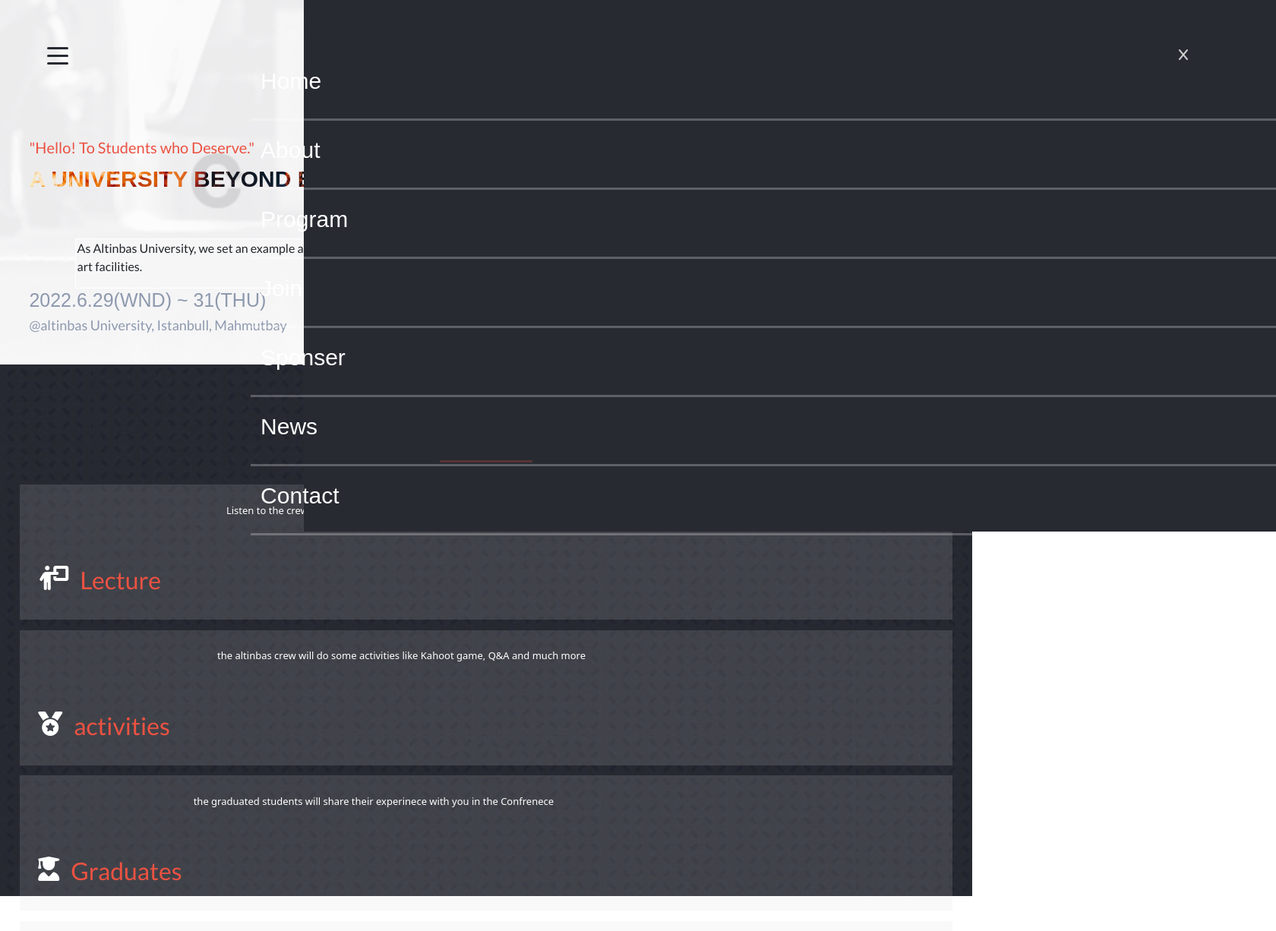
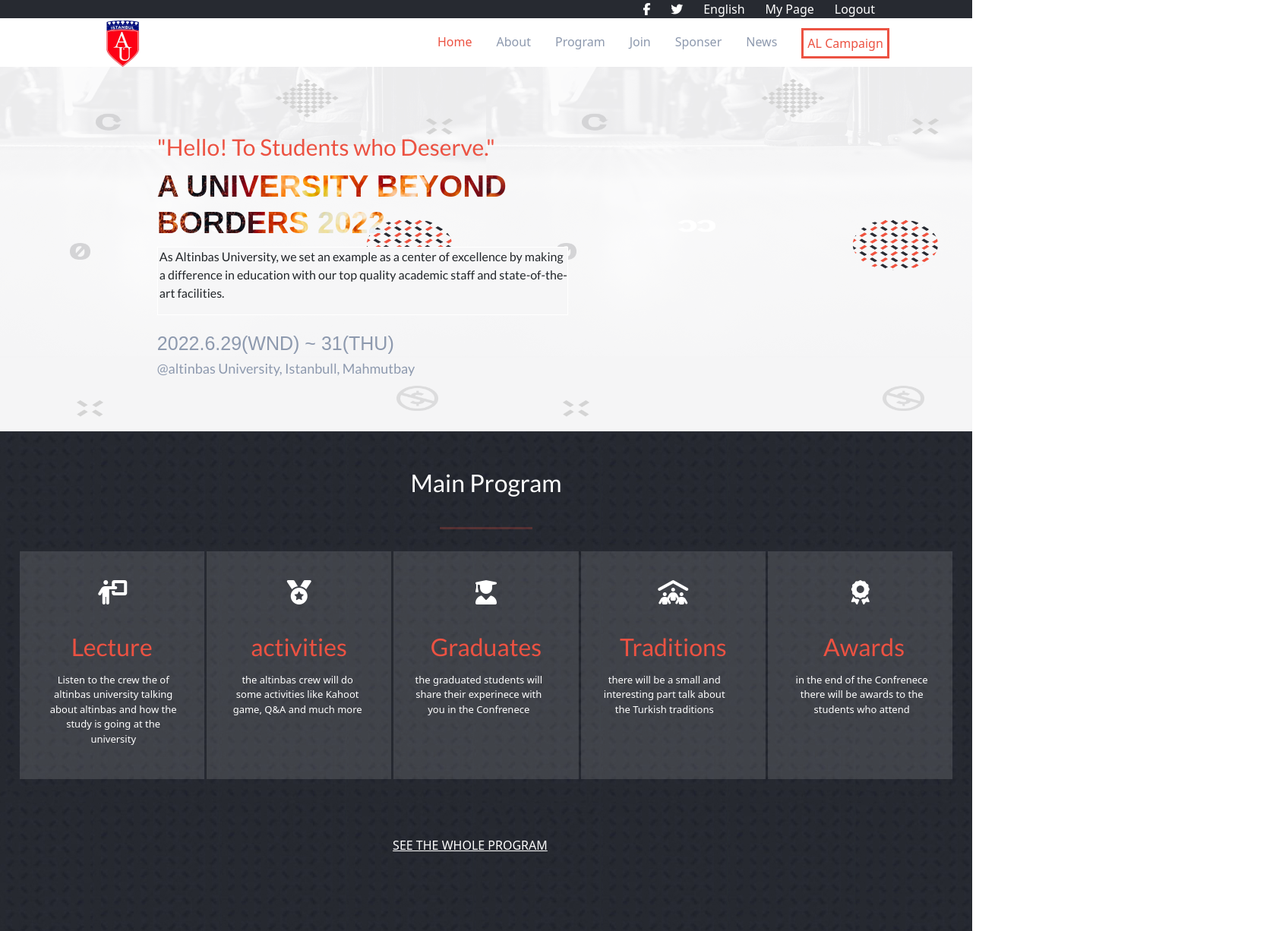
Before and after one commit to Alzubair98/Altinbas-conference, a website: page index.html in a window 1280 px wide. Shown: the top 1226 px of the page at 76% size, 1680 px wide, since content can reach past the window. Drawn offline with nearby package versions, Linux system fonts and the light colour scheme; a web font is replaced by a local one.

Commit message:
fix layout

```diff
--- a/index.html
+++ b/index.html
@@ -51,6 +51,20 @@
             <hr class="line-hidden-menu">
         </ul>
     </div>
+
+    <div class="desktop-nav">
+        <img class="desktop-nav-logo" src="images/altinlogo.jpg" alt="altinbas-logo">
+        <div class="desktop-menus">
+            <a class="nav-text home-desktop-text" href="index.html">Home</a>
+            <a class="nav-text" href="about.html">About</a>
+            <a class="nav-text" href="">Program</a>
+            <a class="nav-text" href="">Join</a></li>
+            <a class="nav-text" href="">Sponser</a>
+            <a class="nav-text" href="">News</a>
+            <a class="al-campaing-desktop-text" href="">AL Campaign</a>
+        </div>
+    </div>
+
     <div class="mobile-first-bage-continer">
         <div class="hamburger-button">
             <span></span>
@@ -80,6 +94,7 @@
     <div class="mobile-second-page-continer">
         <h2 class="main-program">Main Program</h2>
         <hr>
+        <div class="programs-continer">
             <div class="first-program">
                 <i class="program-icon fa-solid fa-person-chalkboard"></i>
                 <h2 class="program-name">Lecture</h2>
@@ -109,8 +124,12 @@
                 <h2 class="program-name foruth-program">Awards</h2>
                 <p class="program-descrption forth-descrption">in the end of the Confrenece there will be awards to the students who attend</p>
             </div>
+
+        </div>
+        <p class="second-page-desktop-paragraph">SEE THE WHOLE PROGRAM</p>
         <button class="second-page-button">Join AL Gloable Confrenece</button>
     </div>
+
 
     <div class="mobile-third-page">
         <h2 class="main-program main-program2">Feature Speakers</h2>
@@ -171,7 +190,7 @@
             <div class="first-card">
                 <div class="images">
                     <img class="square-img" src="images/squers.jpg" alt="backgroundimg">
-                    <img class="presenter-img" src="images/timur.jpg" alt="presenter-img">
+                    <img class="presenter-img" src="images/timur1.png" alt="presenter-img">
                 </div>
                 <div class="card-text">
                     <h2 class="presenter-name">Timur Inan</h2>
@@ -183,7 +202,7 @@
             <div class="first-card">
                 <div class="images">
                     <img class="square-img" src="images/squers.jpg" alt="backgroundimg">
-                    <img class="presenter-img" src="images/galip.jpg" alt="presenter-img">
+                    <img class="presenter-img" src="images/galip1.jpg" alt="presenter-img">
                 </div>
                 <div class="card-text">
                     <h2 class="presenter-name">Galip Cansever</h2>
--- a/style.css
+++ b/style.css
@@ -1,5 +1,6 @@
-body {
+body,html {
   margin: 0%;
+  overflow-x: hidden;
 }
 
 body.active{
@@ -163,7 +164,8 @@
   position: absolute;
   background-color: #272a31;
   transition: all 0.99s;
-  right: -400px;
+  right: -100%;
+
 }
 
 .hidden-menu.active{
@@ -216,6 +218,12 @@
   margin-top: 2%;
   width: 10%;
   margin-left: 45%;
+}
+
+.programs-continer{
+  display: flex;
+  flex-direction: column;
+  gap: 2%;
 }
 
 .first-program {
@@ -520,3 +528,161 @@
   font-weight: 500;
   font-size: 20px;
 }
+
+.desktop-nav{
+  display: none;
+}
+
+.second-page-desktop-paragraph{
+  display: none;
+}
+
+/* Desktop-version */
+
+@media (min-width: 768px) {
+
+  .first-nav-bar{
+    display: flex;
+    width: 100%;
+  }
+
+  .hidden-menu{
+    display: none;
+  }
+
+  .hamburger-button{
+    display: none;
+  }
+
+  .desktop-nav{
+    display: flex;
+    background-color: #fff;
+    width: 100%;
+  }
+
+  .desktop-nav-logo{
+    width: 5%;
+    margin-left: 10%;
+  }
+
+  .desktop-menus{
+    width: 50%;
+    display: flex;
+    gap: 5%;
+    margin-left: 30%;
+    margin-top: 1%;
+  }
+
+  .nav-text{
+    color: #8d99ae;
+    font-weight: 500;
+  }
+
+  .home-desktop-text{
+    color: #ec5242;
+  }
+
+  .nav-text{
+    margin-top: 1%;
+  }
+
+  .al-campaing-desktop-text{
+    color: #ec5242;
+    padding: 5px;
+    height: fit-content;
+    border: 3px solid #ec5242;
+    font-weight: 500;
+  }
+
+  .mobile-first-bage-continer{
+    background-size: 50% 100%;
+  }
+
+  .first-page-text-continer{
+    margin: 4%;
+  }
+
+  .first-text-cont{
+    margin-left: 10%;
+  }
+
+  .first-text{
+    font-size: 30px;
+  }
+
+  .second-text{
+    font-size: 40px;
+  }
+
+  .second-text{
+    width: 50%;
+  }
+
+  .first-p-cont{
+    margin: 0%;
+    width: 50%;
+    height: auto;
+  }
+
+  .time-of-the-confrenece{
+    margin-top: 2%;
+  }
+
+  .programs-continer{
+    display: flex;
+    flex-direction: row;
+    gap: 3px;
+  }
+
+  .first-program{
+    flex-direction: column;
+    width: 20%;
+    height: 300px;
+  }
+
+  .program-icon{
+    height: 40px;
+  }
+
+  .program-name{
+    height: 30px;
+  }
+
+  .program-descrption{
+    width: 90%;
+    text-align: center;
+  }
+
+  .second-page-button{
+    display: none;
+  }
+
+  .second-page-desktop-paragraph{
+    display: flex;
+    text-decoration: underline;
+    color: white;
+    margin-top: 5%;
+    margin-left: 40%;
+    font-weight: 400;
+  }
+
+  .first-2-cards{
+    display: flex;
+    flex-direction: row;
+  }
+
+  .mobile-third-page{
+    gap: 5%;
+  }
+
+  .presenter-img{
+    width: 50%;
+  }
+
+  .card-text{
+    margin-top: 5%;
+  }
+
+
+
+}
```
Also changed, not shown: about.html (+23 -3 lines), images/Website-background.png (added), images/galip1.jpg (added), images/timur1.png (added). Lines whose indentation alone changed are shown as unchanged.
